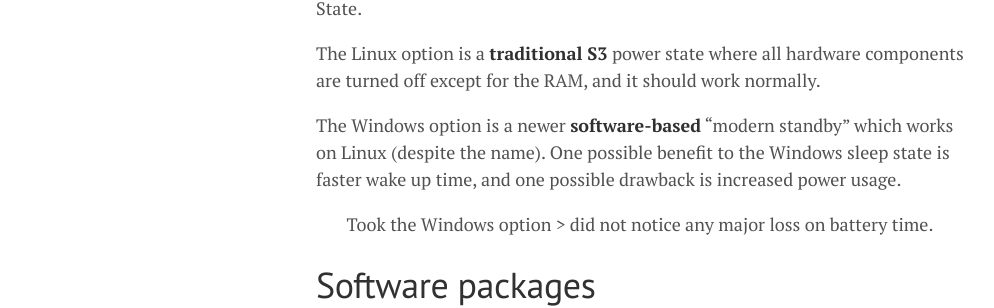
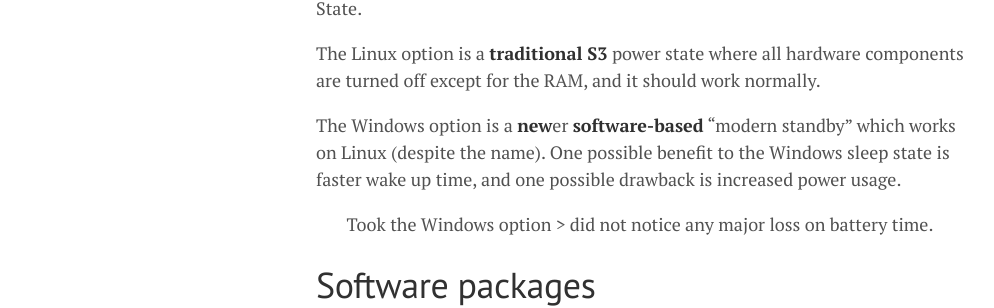
Before and after one commit to lgeurts/lgeurts.github.io, a Jekyll site: the page built from _posts/2021-10-15-ubuntu-setup-notes-for-x1-carbon-gen8.md, in a window 1280 px wide and 900 px high, scrolled down 856 px. Shown: the part 147-455 px from the top of the window, without its empty margins (0-994 px from the left). Built offline with Jekyll 4.4.1, drawn with Linux system fonts in a browser that asks for light colours; nearby versions of some CDN libraries; comment, search, counter and statistics services are not loaded.

Commit message:
Update 2021-10-15-ubuntu-setup-notes-for-x1-carbon-gen8.md

```diff
--- a/_posts/2021-10-15-ubuntu-setup-notes-for-x1-carbon-gen8.md
+++ b/_posts/2021-10-15-ubuntu-setup-notes-for-x1-carbon-gen8.md
@@ -21,7 +21,7 @@ The BIOS has 2 Sleep State options, which you can find in Config > Power > Sleep
 
 The Linux option is a **traditional S3** power state where all hardware components are turned off except for the RAM, and it should work normally.
 
-The Windows option is a newer **software-based** "modern standby" which works on Linux (despite the name). One possible benefit to the Windows sleep state is faster wake up time, and one possible drawback is increased power usage.
+The Windows option is a **new**er **software-based** "modern standby" which works on Linux (despite the name). One possible benefit to the Windows sleep state is faster wake up time, and one possible drawback is increased power usage.
 
 <p align="center">
     Took the Windows option > did not notice any major loss on battery time.
```
